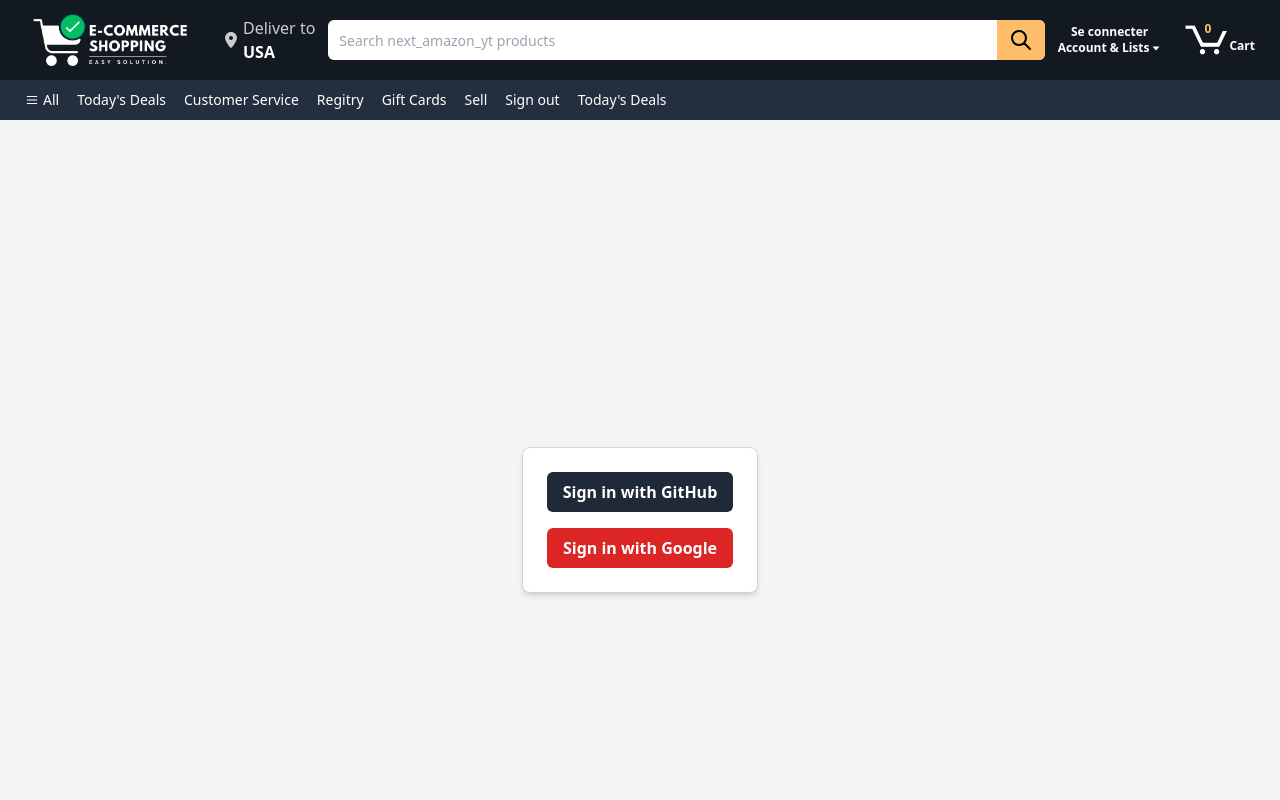
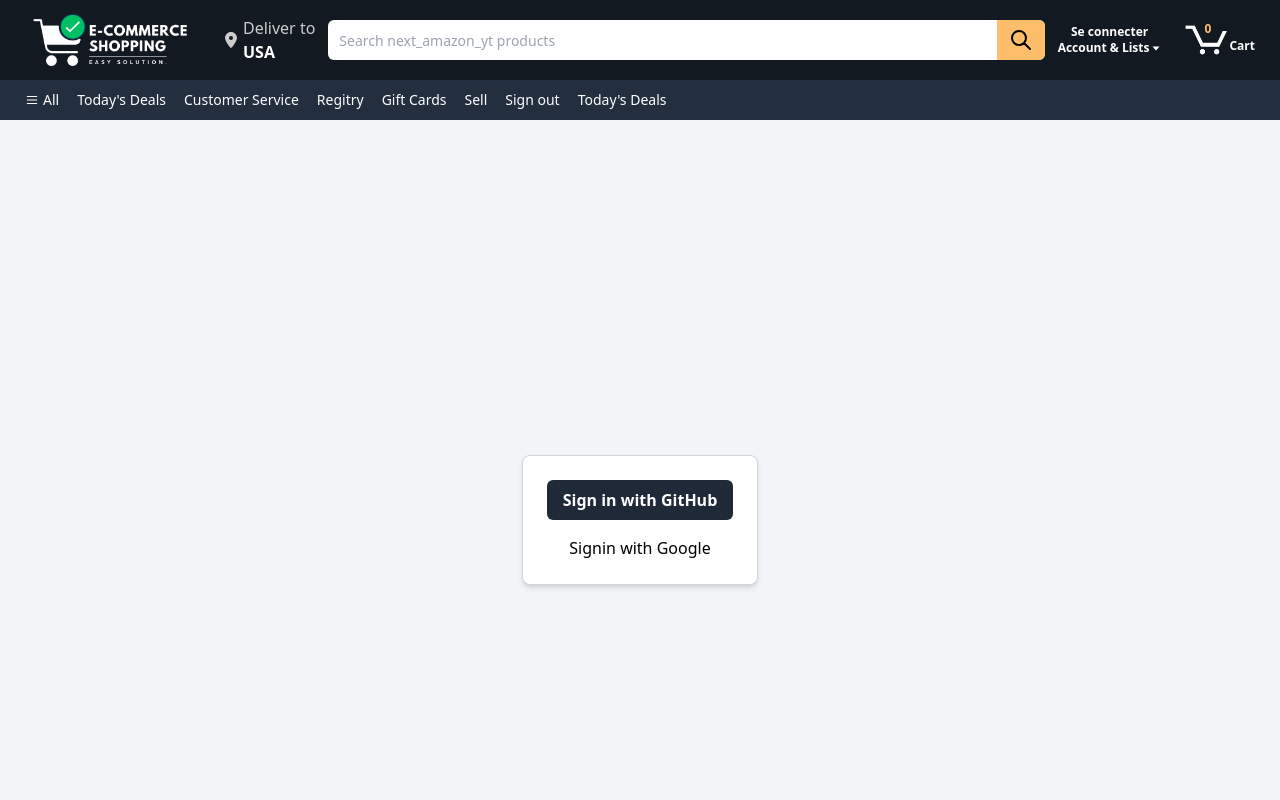
Before and after one commit to OussamaBouchnaif/react-6-e-commerce, a Next.js app: page /signin in a window 1280 px wide. Shown: the top 800 px of the page. Built offline with nearby package versions, Linux system fonts and the light colour scheme; no server answers.

Commit message:
add auth with google provider

```diff
--- a/src/app/signin/page.tsx
+++ b/src/app/signin/page.tsx
@@ -4,7 +4,6 @@
   return (
     <div className="flex items-center justify-center min-h-screen bg-gray-100">
       <div className="flex flex-col items-center gap-4 p-6 border border-gray-300 rounded-lg max-w-xs bg-white shadow-md">
-
         <form
           className="w-full"
           action={async () => {
@@ -21,20 +20,13 @@
         </form>
 
         <form
-          className="w-full"
           action={async () => {
             "use server";
-            await signIn("google");
+            await signIn("google",);
           }}
         >
-          <button
-            type="submit"
-            className="w-full bg-red-600 text-white px-4 py-2 rounded-md font-semibold hover:bg-red-500 transition duration-200"
-          >
-            Sign in with Google
-          </button>
+          <button type="submit">Signin with Google</button>
         </form>
-
       </div>
     </div>
   );
--- a/src/auth.ts
+++ b/src/auth.ts
@@ -1,5 +1,6 @@
 import NextAuth from "next-auth"
 import GitHubProvider from "next-auth/providers/github"
+import GoogleProvider from "next-auth/providers/google"
 
 export const { handlers, signIn, signOut, auth } = NextAuth({
   providers: [
@@ -7,5 +8,9 @@
       clientId: process.env.GITHUB_ID,
       clientSecret: process.env.GITHUB_SECRET,
     }),
+    GoogleProvider({
+      clientId: process.env.GOOGLE_ID,
+      clientSecret: process.env.GOOGLE_SECRET,
+    }),
   ],
 });
```
